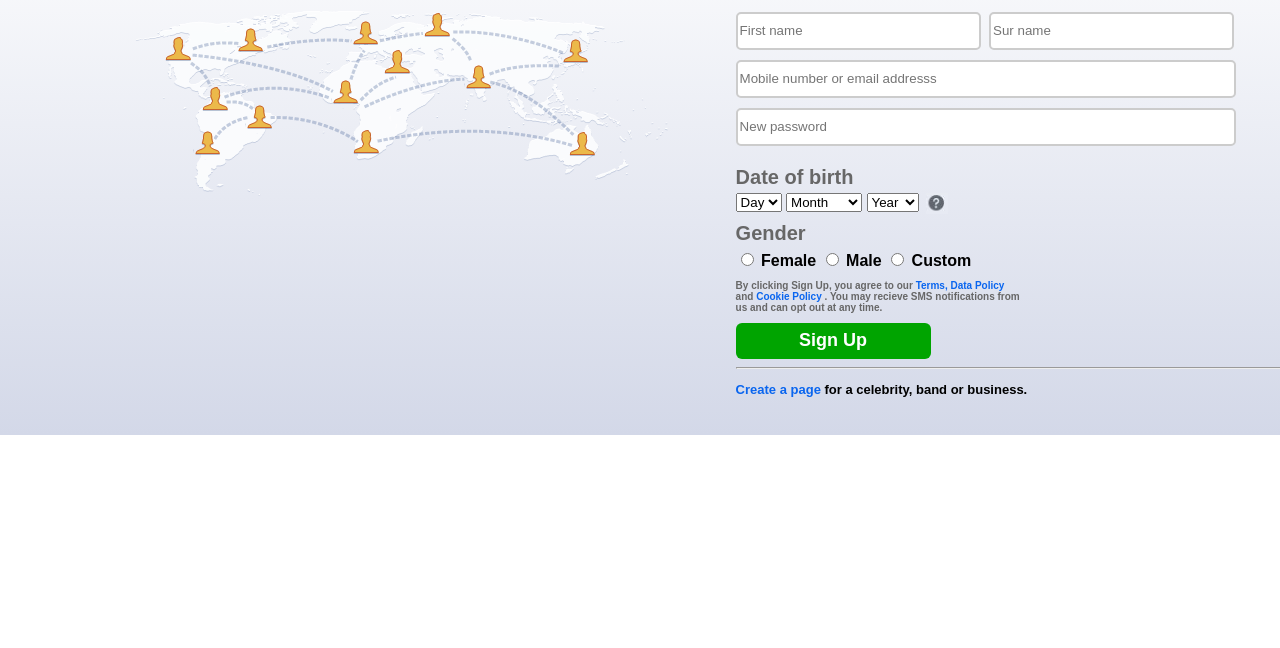
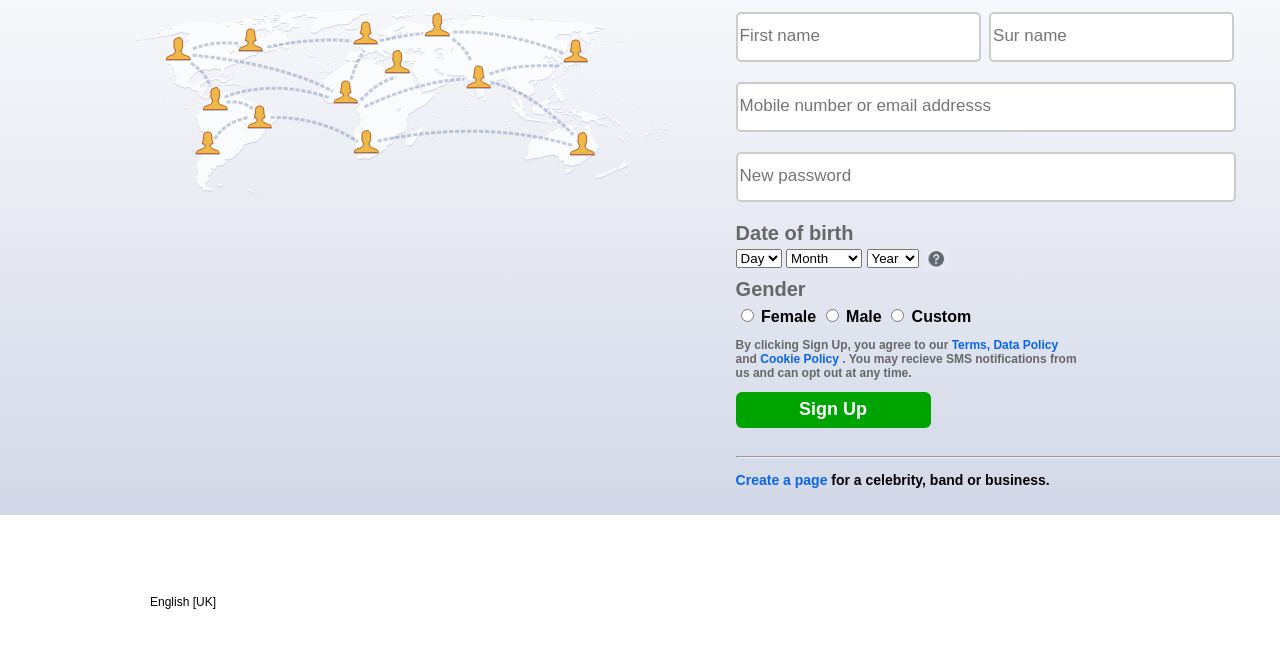
Before and after one commit to rohnroy0/Facebook-sign-up-2020, a plain HTML site: page index.html in a window 1280 px wide. Shown: the part 200-848 px from the top of the page. Before the commit the page ends 800 px from the top, so only its background shows below. Drawn offline with Linux system fonts and the light colour scheme.

Commit message:
main body updated(right section alignment corrected)

```diff
--- a/index.html
+++ b/index.html
@@ -108,7 +108,11 @@
                         <div class="submitbtn">
                             <form action="">
                                 <input class="sub-btn" type="submit" value="Sign Up">
-                                <hr>
+                                <div class="line">
+                                    <div class="line">
+                                        <hr>
+                                    </div>
+                                </div>
                             </form>
                         </div>
                         <div class="terms">
@@ -131,6 +135,12 @@
 
             </div>
         </div>
+
+        <div class="footer">
+            <div class="language">
+                English [UK]
+            </div>
+        </div>
     </div>
 </body>
 </html>
--- a/style.css
+++ b/style.css
@@ -74,7 +74,7 @@ body
 }
 .mainbody
 {
-    height: 550px;
+    height: 630px;
     background: linear-gradient(white, #D3D8E8);
 }
 
@@ -121,9 +121,9 @@ body
 }
 .email-pass
 {
-    margin-top: 10px;
+    margin-top: 20px;
     width: 500px;
-    height: 38px;
+    height: 50px;
     display: inline-block;
     border: 2px solid #ccc;
     border-radius: 5px;
@@ -132,7 +132,7 @@ body
 .surname
 {
     margin-left:4px ;
-    height: 38px;
+    height: 50px;
     width: 245px;
     display: inline-block;
     border: 2px solid #ccc;
@@ -141,13 +141,25 @@ body
 }
 .fname
 {
-    height: 38px;
+    height: 50px;
     width: 245px;
     border-radius: 5px;
     display: inline-block;
     border: 2px solid #ccc;
     border-radius: 5px;
     box-sizing: border-box;
+}
+.fname::placeholder
+{
+    font-size: 17px;
+}
+.surname::placeholder
+{
+    font-size: 17px;
+}
+.email-pass::placeholder
+{
+    font-size: 17px;
 }
 .para-dob
 {
@@ -182,7 +194,8 @@ body
 }
 .mainbodybottompara
 {
-    font-size: 10px;
+    width: 400px;
+    font-size: 12px;
     color: #676767;
     text-decoration: none;
 }
@@ -216,12 +229,22 @@ body
 {
     width: 550px;
 }
-
+.line
+{
+    padding-top: 10px;
+}
 .terms
 {
-    font-size: 13px;
+    font-size: 14px;
 }
 .para4
 {
     width: 400px;
 }
+.footer
+{
+    height: 150px;
+    padding-left: 150px;
+    padding-top:80px;
+    font-size: 12px;
+}
```
